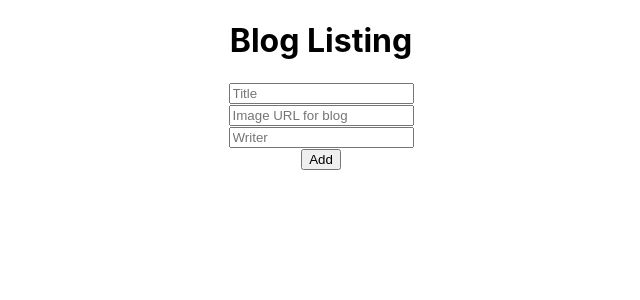
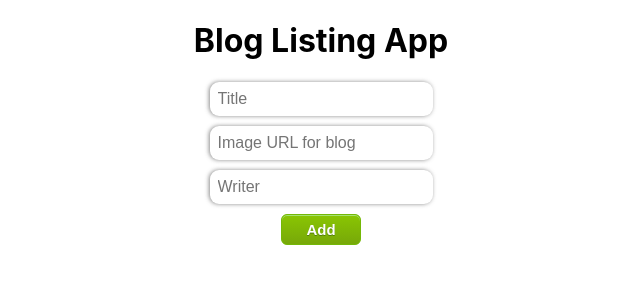
Before and after one commit to AbhijitAher/blog-listing-app, a React (Create React App) app: page / in a window 1280 px wide. Shown: the top 300 px of the page, without its empty margins (319-959 px from the left). Built offline with nearby package versions, Linux system fonts and the light colour scheme.

Commit message:
added css for all the elements

```diff
--- a/src/App.css
+++ b/src/App.css
@@ -12,3 +12,85 @@
 	font-size: calc(10px + 2vmin);
 	color: white;
 }
+
+input {
+	padding: 8px;
+	font-size: 16px;
+	border-width: 0px;
+	border-color: #cccccc;
+	background-color: #ffffff;
+	color: #000000;
+	border-style: solid;
+	border-radius: 9px;
+	box-shadow: -1px 0px 4px rgba(66, 66, 66, 0.61);
+	text-shadow: -50px 0px 0px rgba(66, 66, 66, 0);
+	margin-bottom: 10px;
+}
+input:focus {
+	outline: none;
+}
+
+.add {
+	box-shadow: inset 0px 1px 0px 0px #a4e271;
+	background: linear-gradient(to bottom, #89c403 5%, #77a809 100%);
+	background-color: #89c403;
+	border-radius: 6px;
+	border: 1px solid #74b807;
+	display: inline-block;
+	cursor: pointer;
+	color: #ffffff;
+	font-family: Arial;
+	font-size: 15px;
+	font-weight: bold;
+	padding: 6px 24px;
+	text-decoration: none;
+	text-shadow: 0px 1px 0px #528009;
+}
+.add:hover {
+	background: linear-gradient(to bottom, #77a809 5%, #89c403 100%);
+	background-color: #77a809;
+}
+.add:active {
+	position: relative;
+	top: 1px;
+}
+
+.delete {
+	box-shadow: inset 0px 1px 0px 0px #cf866c;
+	background: linear-gradient(to bottom, #d0451b 5%, #bc3315 100%);
+	background-color: #d0451b;
+	border-radius: 3px;
+	border: 1px solid #942911;
+	display: inline-block;
+	cursor: pointer;
+	color: #ffffff;
+	font-family: Arial;
+	font-size: 13px;
+	padding: 6px 24px;
+	text-decoration: none;
+	text-shadow: 0px 1px 0px #854629;
+}
+.delete:hover {
+	background: linear-gradient(to bottom, #bc3315 5%, #d0451b 100%);
+	background-color: #bc3315;
+}
+
+.blog {
+	text-align: left;
+	margin: 20px;
+	padding: 20px;
+	width: 20%;
+}
+
+.blog h2 {
+	text-align: center;
+}
+
+.blog h5 {
+	color: gray;
+	margin-top: 0;
+}
+
+.blog h3 {
+	margin: 0;
+}
--- a/src/App.jsx
+++ b/src/App.jsx
@@ -57,7 +57,7 @@ export default function App() {
 	};
 	return (
 		<div className="App">
-			<h1>Blog Listing</h1>
+			<h1>Blog Listing App</h1>
 			<div>
 				<input
 					type="text"
@@ -81,17 +81,20 @@ export default function App() {
 					placeholder="Writer"
 				/>
 				<br />
-				<button onClick={HandleSubmit}>Add</button>
+				<button className="add" onClick={HandleSubmit}>
+					Add
+				</button>
 			</div>
 			<div>
 				{blogs.map((el) => {
 					return (
-						<div key={el.time}>
+						<div className="blog" key={el.time}>
 							<h2>{el.title}</h2>
 							<img src={el.imgURL} alt="" />
-							<h3>{el.writer}</h3>
+							<h3>By: {el.writer}</h3>
 							<h5>Blog Uploaded: {el.time}</h5>
 							<button
+								className="delete"
 								onClick={() => {
 									HandleDelete(el.time);
 								}}
```
